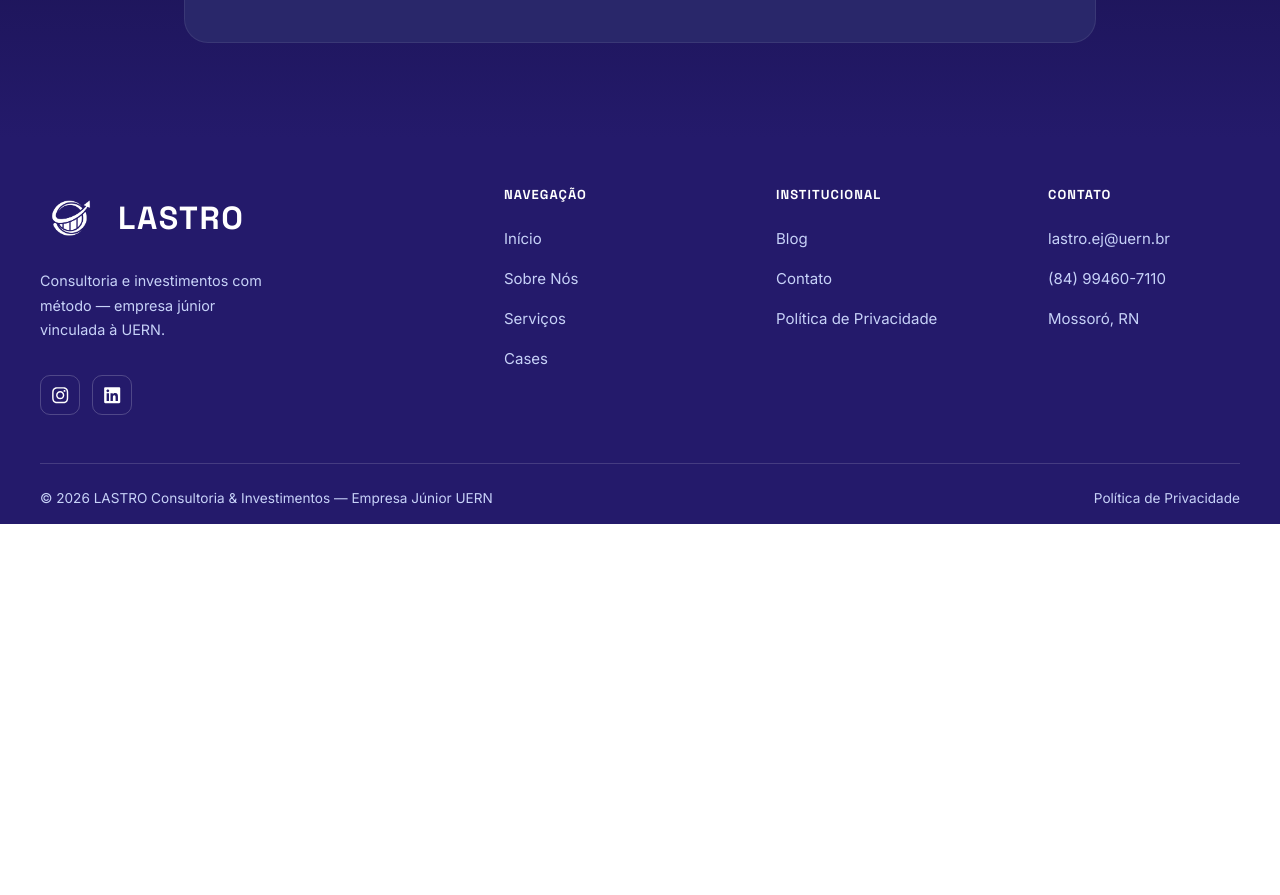
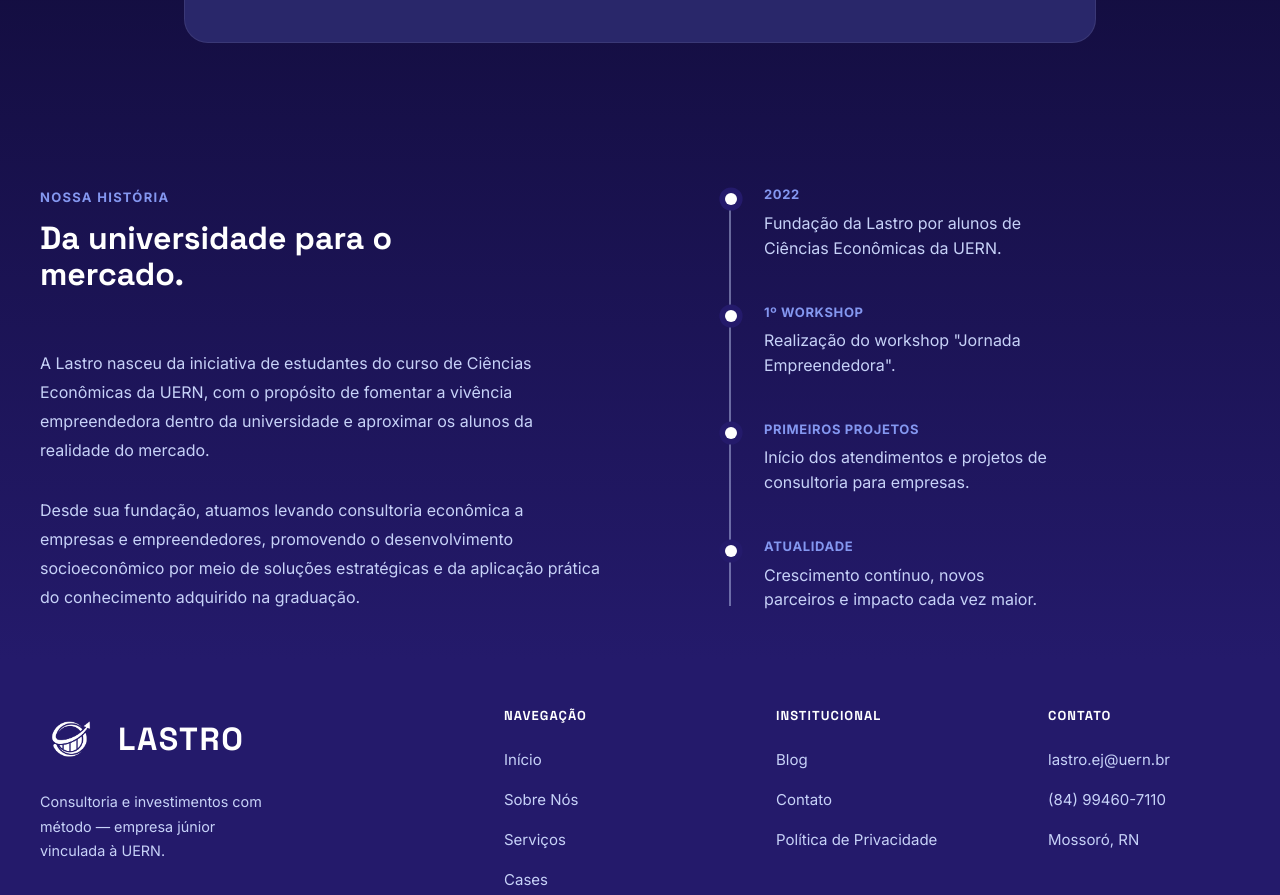
Before and after one commit to oarthurolle/LASTRO-EJ, a React (Vite) app in the folder Frontend/: page /sobre-nos in a window 1280 px wide. Shown: the part 860-1755 px from the top of the page. Before the commit the page ends 1384 px from the top, so only its background shows below. Built offline with nearby package versions, Linux system fonts and the light colour scheme.

Commit message:
feat: seção History criada

```diff
--- a/Frontend/src/components/common/SectionTitle/SectionTitle.css
+++ b/Frontend/src/components/common/SectionTitle/SectionTitle.css
@@ -1,41 +1,47 @@
-.section-title{
-
-    text-align:center;
-
-    margin-bottom:var(--space-xl);
-
+.section-title {
+  margin-bottom: var(--space-xl);
 }
 
-.section-title__subtitle{
-
-    display:block;
-
-    margin-bottom:var(--space-xs);
-
-    color:var(--color-text-tertiary);
-
-    font-size:var(--font-size-section);
-
-    text-transform:uppercase;
-
-    letter-spacing:.08rem;
-
+.section-title--center {
+  text-align: center;
 }
 
-.section-title__title{
-
-    color:var(--color-text-light);
-
-    margin-bottom:var(--space-sm);
-
+.section-title--left {
+  text-align: left;
 }
 
-.section-title__description{
+.section-title__subtitle {
+  display: block;
 
-    color:var(--color-primary-200);
+  margin-bottom: var(--space-xs);
 
-    max-width:500px;
+  color: var(--color-text-tertiary);
 
-    margin:auto;
+  font-size: var(--font-size-section);
 
+  font-weight: var(--font-weight-bold);
+
+  text-transform: uppercase;
+
+  letter-spacing: .08rem;
 }
+
+.section-title__title {
+  color: var(--color-text-light);
+
+  margin-bottom: var(--space-sm);
+}
+
+.section-title__description {
+  color: var(--color-primary-200);
+
+  max-width: 600px;
+}
+
+.section-title--center .section-title__description {
+  margin: auto;
+}
+
+.section-title--left .section-title__description {
+  margin: 0;
+}
--- a/Frontend/src/components/common/SectionTitle/SectionTitle.tsx
+++ b/Frontend/src/components/common/SectionTitle/SectionTitle.tsx
@@ -4,16 +4,17 @@ interface SectionTitleProps {
   subtitle: string;
   title: string;
   description?: string;
+  align?: "center" | "left";
 }
 
 export default function SectionTitle({
   subtitle,
   title,
   description,
+  align = "center",
 }: SectionTitleProps) {
   return (
-    <div className="section-title">
-
+    <div className={`section-title section-title--${align}`}>
       <span className="section-title__subtitle">
         {subtitle}
       </span>
@@ -27,7 +28,6 @@ export default function SectionTitle({
           {description}
         </p>
       )}
-
     </div>
   );
 }
--- a/Frontend/src/components/sections/About/History/History.css
+++ b/Frontend/src/components/sections/About/History/History.css
@@ -0,0 +1,197 @@
+.history {
+  padding: 3rem 0;
+
+  background: transparent;
+}
+
+.history__container {
+  display: grid;
+  grid-template-columns: 1.05fr 0.95fr;
+
+  align-items: center;
+
+  gap: 7rem;
+}
+
+.history__content {
+  display: flex;
+  flex-direction: column;
+  justify-content: center;
+
+  min-height: 100%;
+}
+
+.history__content p {
+  color: var(--color-primary-300);
+
+  font-size: 1rem;
+  line-height: 1.8;
+
+  margin-bottom: 2rem;
+
+  max-width: 35rem;
+}
+
+.history__content p:last-child {
+  margin-bottom: 0;
+}
+
+/* SECTION TITLE */
+
+.history .section-title {
+  margin-bottom: 2.5rem;
+}
+
+.history .section-title__subtitle {
+  margin-bottom: .75rem;
+}
+
+.history .section-title__title {
+  max-width: 30rem;
+
+  font-size: 2rem;
+  line-height: 1.15;
+}
+
+
+.history__timeline {
+  position: relative;
+
+  display: flex;
+  flex-direction: column;
+
+  gap: 2.75rem;
+
+  padding-left: 2.55rem;
+}
+
+.history__timeline::before {
+  content: "";
+
+  position: absolute;
+
+  left: .35rem;
+  top: .4rem;
+  bottom: .4rem;
+
+  width: 2px;
+
+  background: rgba(199, 210, 248, .45);
+}
+
+.timeline__item {
+  position: relative;
+
+  display: flex;
+  align-items: flex-start;
+}
+
+.timeline__dot {
+  position: absolute;
+
+  left: -2.45rem;
+  top: .35rem;
+
+  width: .75rem;
+  height: .75rem;
+
+  border-radius: 50%;
+
+  background: var(--color-text-light);
+
+  box-shadow: 0 0 0 .35rem var(--color-primary-700);
+
+  z-index: 2;
+}
+
+.timeline__text h3 {
+  margin-bottom: .5rem;
+
+  color: var(--color-primary-400);
+
+  font-family: var(--font-body);
+
+  font-size: .8125rem;
+  font-weight: var(--font-weight-bold);
+
+  text-transform: uppercase;
+
+  letter-spacing: .04rem;
+}
+
+.timeline__text h4 {
+  margin-bottom: .4rem;
+
+  color: var(--color-text-light);
+
+  font-size: 1rem;
+  font-weight: var(--font-weight-semibold);
+}
+
+.timeline__text p {
+  color: var(--color-primary-300);
+
+  font-size: 1rem;
+  line-height: 1.55;
+
+  max-width: 18rem;
+}
+
+/* RESPONSIVIDADE */
+
+@media (max-width: 992px) {
+
+  .history {
+    padding: 5rem 0;
+  }
+
+  .history__container {
+    grid-template-columns: 1fr;
+
+    gap: 4rem;
+  }
+
+  .history .section-title__title {
+    max-width: 100%;
+  }
+
+  .history__content p {
+    max-width: 100%;
+  }
+
+}
+
+@media (max-width: 768px) {
+
+  .history {
+    padding: 4rem 0;
+  }
+
+  .history__timeline {
+    gap: 2.25rem;
+
+    padding-left: 2rem;
+  }
+
+  .timeline__dot {
+    left: -1.72rem;
+  }
+
+}
+
+@media (max-width: 480px) {
+
+  .history {
+    padding: 3rem 0;
+  }
+
+  .history .section-title__title {
+    font-size: 1.75rem;
+  }
+
+  .history__content p,
+  .timeline__text p {
+    font-size: .9375rem;
+  }
+
+}
--- a/Frontend/src/components/sections/About/History/History.tsx
+++ b/Frontend/src/components/sections/About/History/History.tsx
@@ -0,0 +1,70 @@
+import "./History.css";
+
+import SectionTitle from "../../../common/SectionTitle/SectionTitle";
+
+const timeline = [
+  {
+    title: "2022",
+    description:
+      "Fundação da Lastro por alunos de Ciências Econômicas da UERN.",
+  },
+  {
+    title: "1º Workshop",
+    description:
+      'Realização do workshop "Jornada Empreendedora".',
+  },
+  {
+    title: "Primeiros projetos",
+    description:
+      "Início dos atendimentos e projetos de consultoria para empresas.",
+  },
+  {
+    title: "Atualidade",
+    description:
+      "Crescimento contínuo, novos parceiros e impacto cada vez maior.",
+  },
+];
+
+export default function History() {
+  return (
+    <section className="history">
+      <div className="container history__container">
+        <div className="history__content">
+          <SectionTitle
+            subtitle="Nossa História"
+            title="Da universidade para o mercado."
+            align="left"
+          />
+
+          <p>
+            A Lastro nasceu da iniciativa de estudantes do curso de Ciências
+            Econômicas da UERN, com o propósito de fomentar a vivência
+            empreendedora dentro da universidade e aproximar os alunos da
+            realidade do mercado.
+          </p>
+
+          <p>
+            Desde sua fundação, atuamos levando consultoria econômica a empresas
+            e empreendedores, promovendo o desenvolvimento socioeconômico por
+            meio de soluções estratégicas e da aplicação prática do
+            conhecimento adquirido na graduação.
+          </p>
+        </div>
+
+        <div className="history__timeline">
+          {timeline.map((item, index) => (
+            <div className="timeline__item" key={index}>
+              <div className="timeline__dot"></div>
+
+              <div className="timeline__text">
+                <h3>{item.title}</h3>
+
+                <p>{item.description}</p>
+              </div>
+            </div>
+          ))}
+        </div>
+      </div>
+    </section>
+  );
+}
--- a/Frontend/src/pages/About/About.tsx
+++ b/Frontend/src/pages/About/About.tsx
@@ -1,5 +1,6 @@
 import Hero from "../../components/sections/About/Hero/Hero";
 import Indicators from "../../components/sections/Home/Indicators/Indicators";
+import History from "../../components/sections/About/History/History";
 import "./About.css";
 
 export default function About() {
@@ -12,6 +13,7 @@ export default function About() {
             theme="dark"
             floating={false}
         />
+        <History />
       </main>
     </>
   );
```
